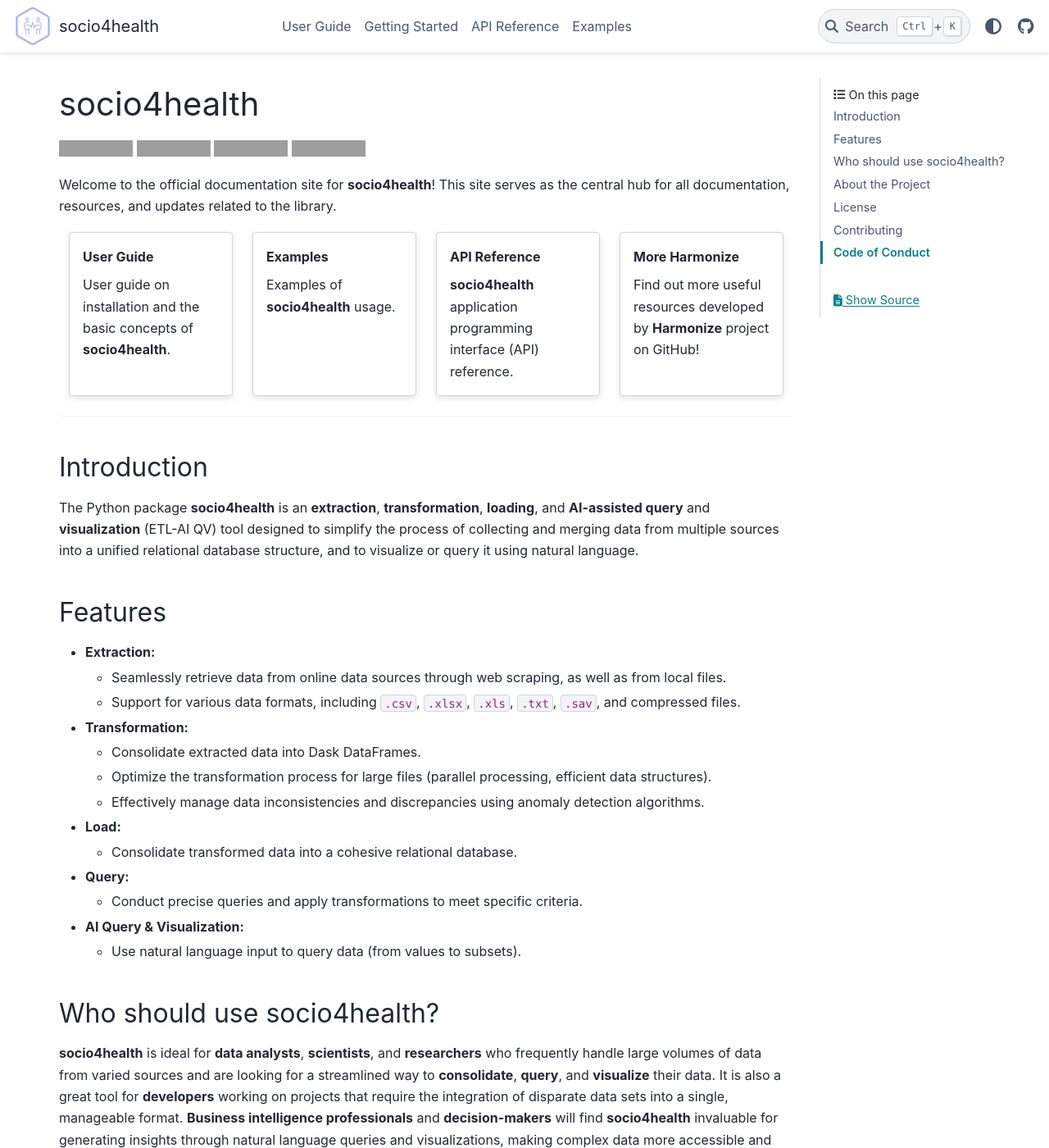
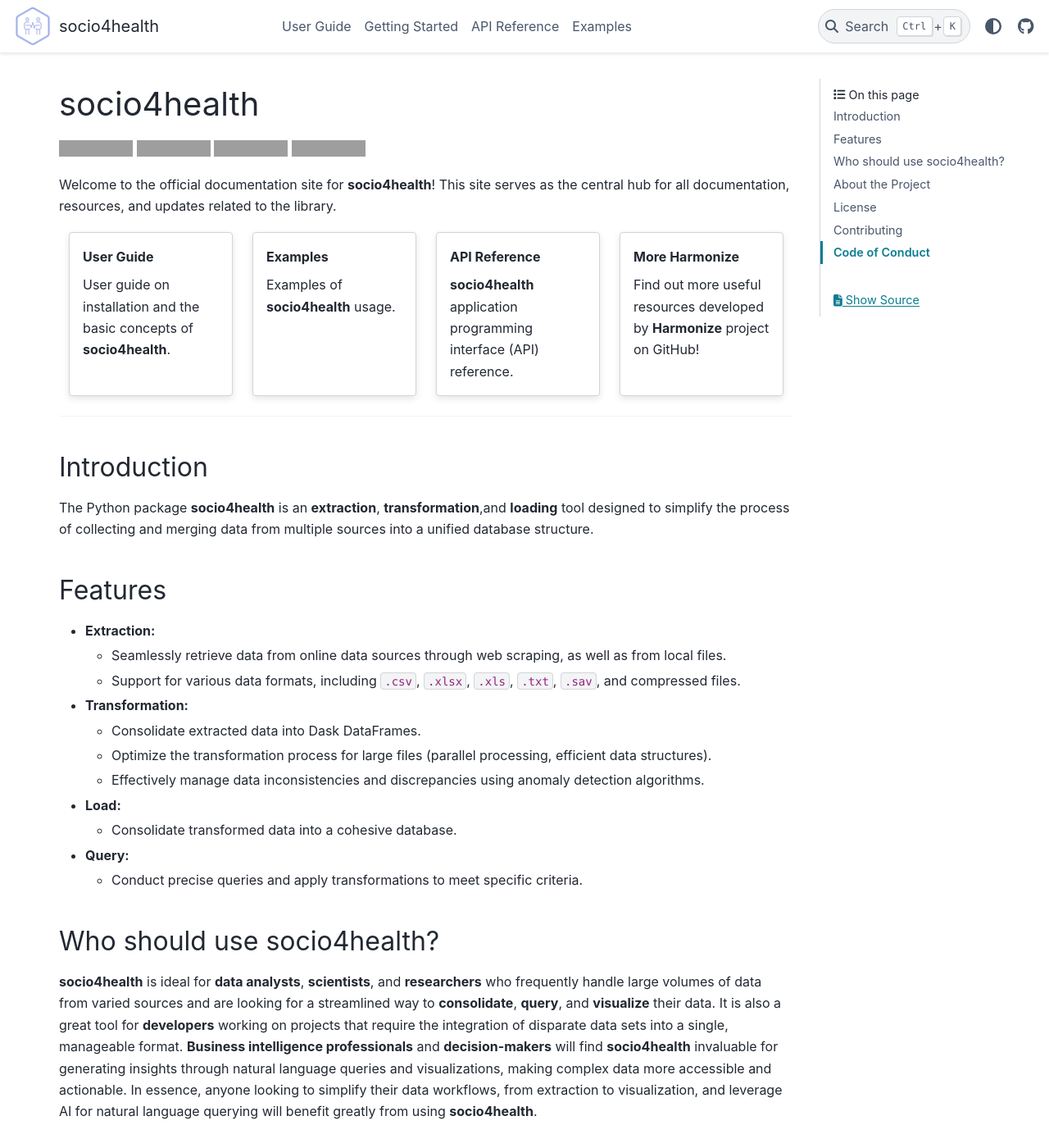
Before and after one commit to harmonize-tools/socio4health, a Sphinx documentation site: the page built from docs/source/index.rst, in a window 1280 px wide and 1400 px high. Shown: the whole window at 82% size. Built offline with Sphinx 7.4.7 and the PyData theme 0.15.4, drawn with Linux system fonts in a browser that asks for light colours; grey boxes are pictures that could not be loaded.

Commit message:
Update index.rst

```diff
--- a/docs/source/index.rst
+++ b/docs/source/index.rst
@@ -50,7 +50,7 @@
 Introduction
 ------------
 
-The Python package **socio4health** is an **extraction**, **transformation**, **loading**, and **AI-assisted query** and **visualization** (ETL-AI QV) tool designed to simplify the process of collecting and merging data from multiple sources into a unified relational database structure, and to visualize or query it using natural language.
+The Python package **socio4health** is an **extraction**, **transformation**,and **loading** tool designed to simplify the process of collecting and merging data from multiple sources into a unified database structure.
 
 Features
 --------
@@ -68,15 +68,12 @@
 
 * **Load:**
 
-  * Consolidate transformed data into a cohesive relational database.
+  * Consolidate transformed data into a cohesive database.
 
 * **Query:**
 
   * Conduct precise queries and apply transformations to meet specific criteria.
 
-* **AI Query & Visualization:**
-
-  * Use natural language input to query data (from values to subsets).
 
 Who should use socio4health?
 ----------------------------
```
